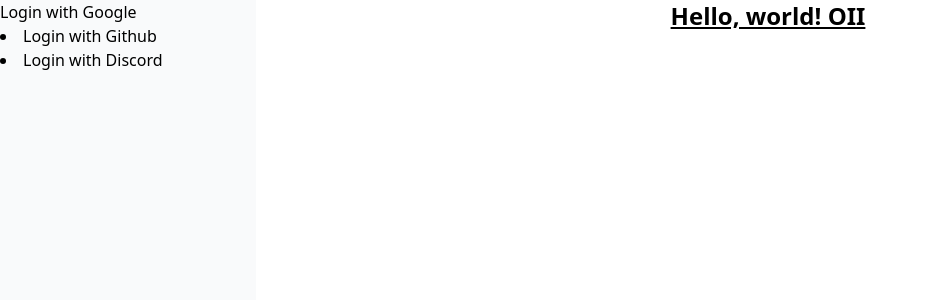
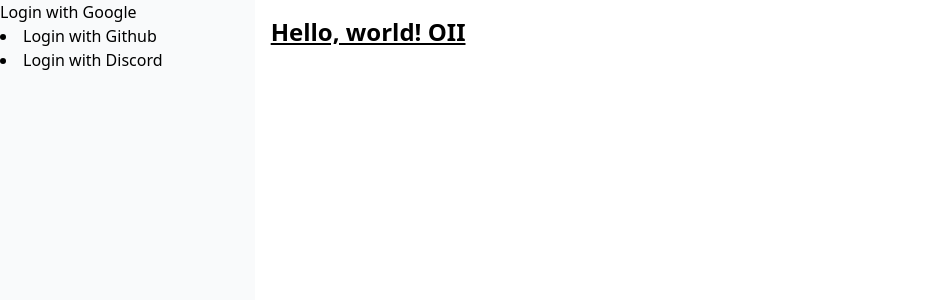
Before and after one commit to marcusgajozo/react19, a React (Vite) app: page / in a window 1280 px wide. Shown: the top 300 px of the page, without its empty margins (0-929 px from the left). Built offline with nearby package versions, Linux system fonts and the light colour scheme.

Commit message:
style(layout): 💄remove display flex

```diff
--- a/src/components/templates/Layout.tsx
+++ b/src/components/templates/Layout.tsx
@@ -5,7 +5,7 @@ export const Layout = () => {
   return (
     <main className="flex h-screen">
       <Menu />
-      <div className="w-full flex justify-center">
+      <div className="w-full px-4 pt-4">
         <Outlet />
       </div>
     </main>
```
